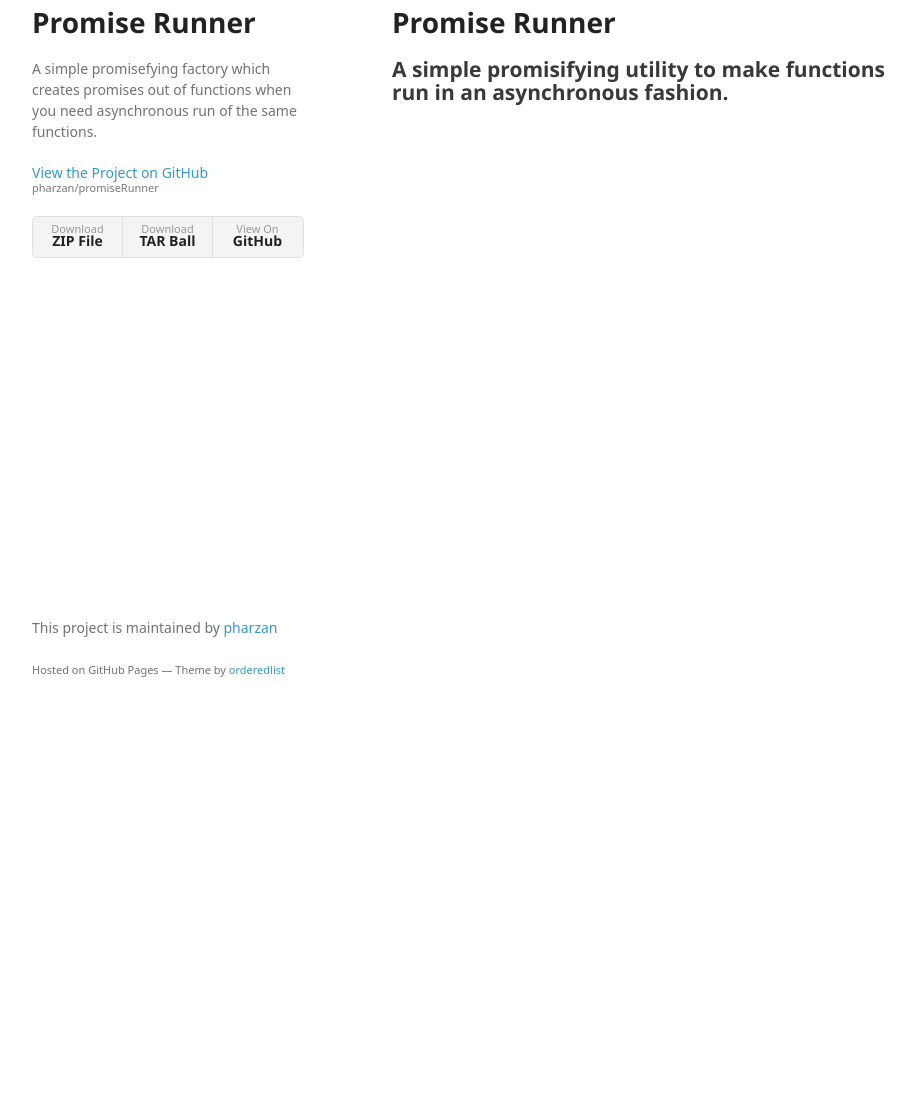
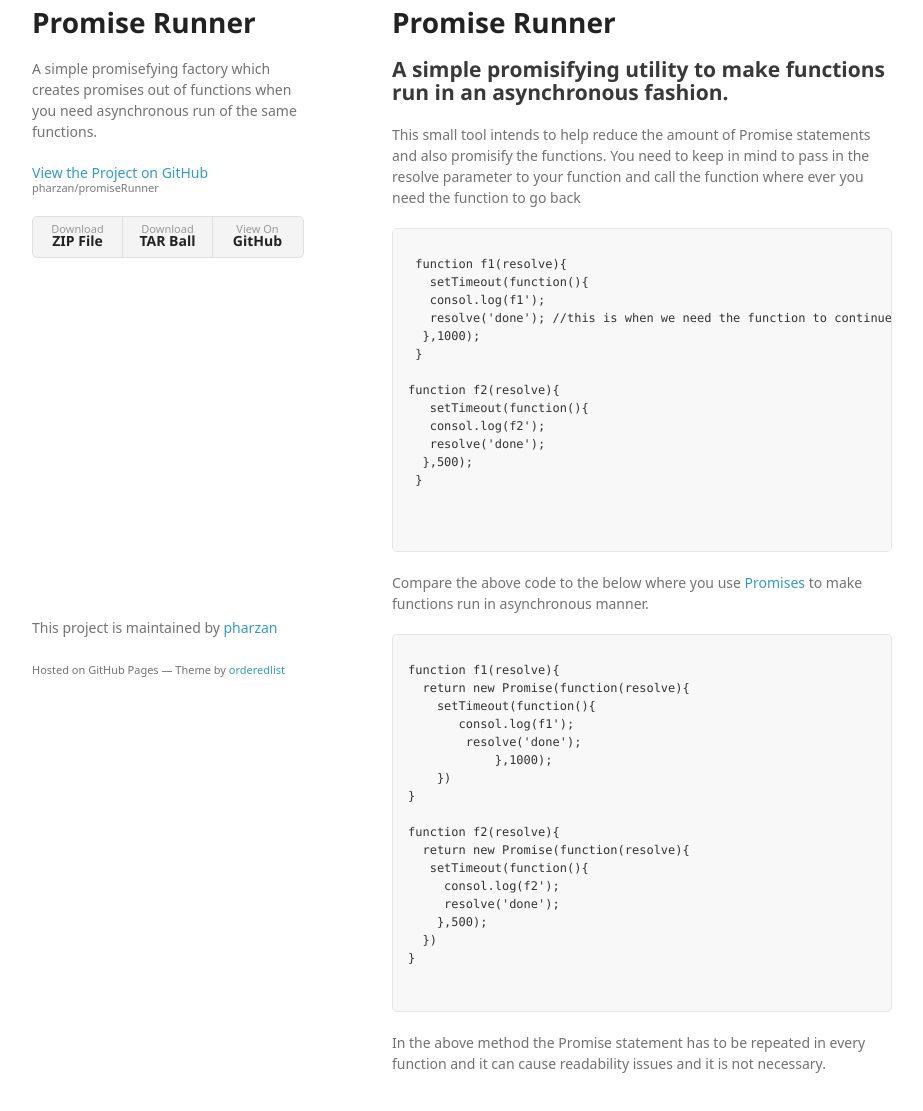
Before and after one commit to pharzan/promiseRunner, a plain HTML site: page index.html in a window 1280 px wide. Shown: the part 51-1162 px from the top of the page, without its empty margins (178-1101 px from the left). Before the commit the page ends 800 px from the top, so only its background shows below. Drawn offline with Linux system fonts and the light colour scheme; a web font is replaced by a local one.

Commit message:
updated gh-pages

```diff
--- a/index.html
+++ b/index.html
@@ -8,6 +8,7 @@
     <link rel="stylesheet" href="stylesheets/styles.css">
     <link rel="stylesheet" href="stylesheets/github-light.css">
     <meta name="viewport" content="width=device-width">
+
     <!--[if lt IE 9]>
     <script src="//html5shiv.googlecode.com/svn/trunk/html5.js"></script>
     <![endif]-->
@@ -17,6 +18,7 @@
       <header>
         <h1>Promise Runner</h1>
         <p>A simple promisefying factory which creates promises out of functions when you need asynchronous run of the same functions.</p>
+
 
         <p class="view"><a href="https://github.com/pharzan/promiseRunner">View the Project on GitHub <small>pharzan/promiseRunner</small></a></p>
 
@@ -32,7 +34,52 @@
 <a id="promise-runner" class="anchor" href="#promise-runner" aria-hidden="true"><span aria-hidden="true" class="octicon octicon-link"></span></a>Promise Runner</h1>
 
 <h2>
-<a id="a-simple-promisifying-utility-to-make-functions-run-in-an-asynchronous-fashion" class="anchor" href="#a-simple-promisifying-utility-to-make-functions-run-in-an-asynchronous-fashion" aria-hidden="true"><span aria-hidden="true" class="octicon octicon-link"></span></a>A simple promisifying utility to make functions run in an asynchronous fashion.</h2>
+  <a id="a-simple-promisifying-utility-to-make-functions-run-in-an-asynchronous-fashion" class="anchor" href="#a-simple-promisifying-utility-to-make-functions-run-in-an-asynchronous-fashion" aria-hidden="true"><span aria-hidden="true" class="octicon octicon-link"></span></a>A simple promisifying utility to make functions run in an asynchronous fashion.</h2>
+	<p> This small tool intends to help reduce the amount of Promise statements and also promisify the functions.
+	    You need to keep in mind to pass in the resolve parameter to your function and call the function where ever you need the function to go back
+	</p>
+	<pre>
+	  <code>
+ function f1(resolve){
+   setTimeout(function(){
+   consol.log(f1');
+   resolve('done'); //this is when we need the function to continue to the next function
+  },1000);
+ }
+
+function f2(resolve){
+   setTimeout(function(){
+   consol.log(f2');
+   resolve('done');
+  },500);
+ }
+
+	</code>
+	</pre>
+	<p>Compare the above code to the below where you use <a href="https://developer.mozilla.org/en/docs/Web/JavaScript/Reference/Global_Objects/Promise">Promises</a> to make functions run in asynchronous manner.</p>
+
+	<pre>
+	  <code>
+function f1(resolve){
+  return new Promise(function(resolve){
+    setTimeout(function(){
+       consol.log(f1');
+        resolve('done');
+	    },1000);
+    })
+}
+
+function f2(resolve){
+  return new Promise(function(resolve){
+   setTimeout(function(){
+     consol.log(f2');
+     resolve('done');
+    },500);
+  })
+}
+	</code>
+	</pre>
+	<p>In the above method the Promise statement has to be repeated in every function and it can cause readability issues and it is not necessary.<p>
       </section>
       <footer>
         <p>This project is maintained by <a href="https://github.com/pharzan">pharzan</a></p>
@@ -41,5 +88,6 @@
     </div>
     <script src="javascripts/scale.fix.js"></script>
 
+
   </body>
 </html>
```
